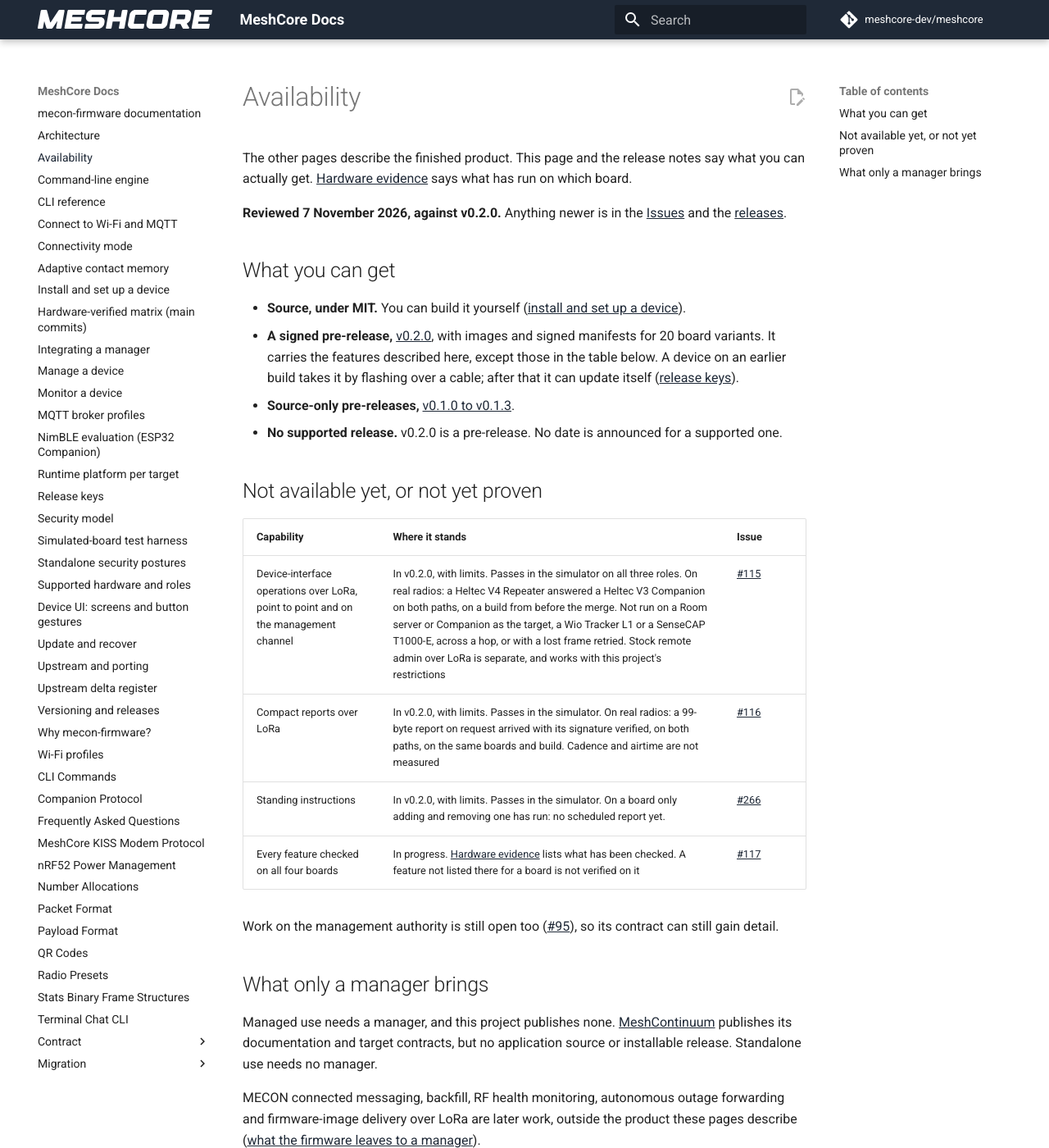
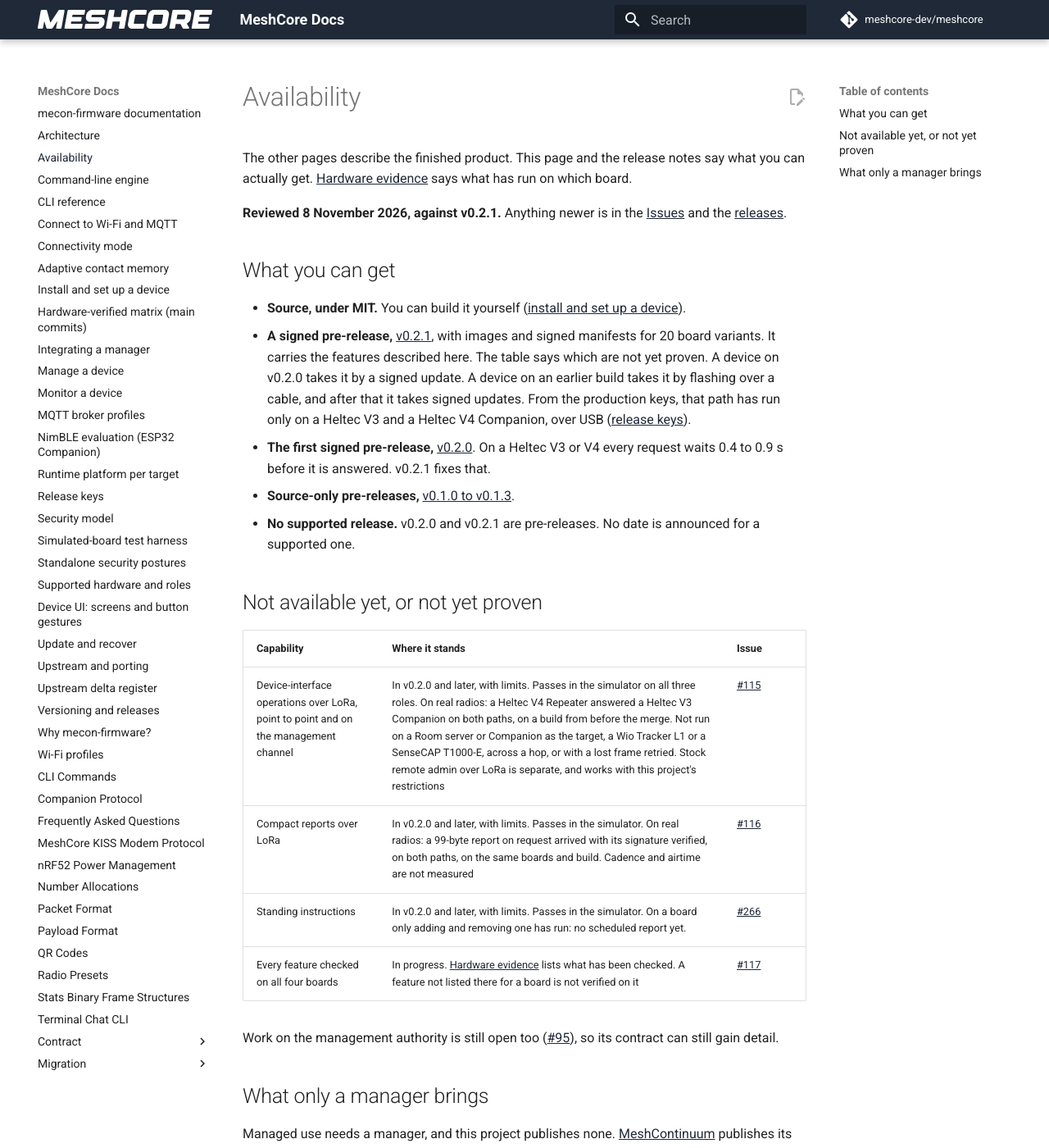
Before and after one commit to hoejriis/mecon-firmware, an MkDocs documentation site: the page built from docs/AVAILABILITY.md, in a window 1280 px wide and 1400 px high. Shown: the whole window at 82% size. Built offline with MkDocs 1.6.1 and Material for MkDocs 9.7.7, drawn with Linux system fonts in a browser that asks for light colours; comment, search, counter and statistics services are not loaded.

Commit message:
Docs: v0.2.1 is out; its board reads; latency in the release read (#406)
* Docs: v0.2.1 is out; its board reads; latency in the release read

AVAILABILITY now names v0.2.1 and carries the two corrections mecon-docs
flagged: the release carries the features described, and the table says
which are not yet proven; and after a cable flash a device takes signed
updates, which from the production keys has run only on a Heltec V3 and
V4 Companion over USB. Tonight's reads made that second board true.

HARDWARE_VERIFIED gains the v0.2.1 update rows on v3test and v4test,
with v0.2.0 measured on the same V3 first (425 ms against 15 ms), and the
first V3 run that was set aside and why. It also states that reading a
release on an ESP32 board includes mecon_latency_hw.py under 200 ms, the
regression check Issue 397 asks for, and that the tool resets a V3, so
it runs only on a confirmed image.

Co-Authored-By: Claude Opus 5.5 (1M context) <noreply@anthropic.com>

* Docs: the 600 s V4 row claims only what the tool could see

The stall tool skips native frames, where a known contact's advert is
pushed (code 0x80), and never read whether its stream subscriptions were
accepted. "No advert before any of them" was therefore an absent output,
not a negative result.

Co-Authored-By: Claude Opus 5.5 (1M context) <noreply@anthropic.com>

---------

Co-authored-by: Claude Opus 5.5 (1M context) <noreply@anthropic.com>

```diff
--- a/docs/AVAILABILITY.md
+++ b/docs/AVAILABILITY.md
@@ -2,22 +2,23 @@
 
 The other pages describe the finished product. This page and the release notes say what you can actually get. [Hardware evidence](HARDWARE_VERIFIED.md) says what has run on which board.
 
-**Reviewed 7 November 2026, against v0.2.0.** Anything newer is in the [Issues](https://github.com/hoejriis/mecon-firmware/issues) and the [releases](https://github.com/hoejriis/mecon-firmware/releases).
+**Reviewed 8 November 2026, against v0.2.1.** Anything newer is in the [Issues](https://github.com/hoejriis/mecon-firmware/issues) and the [releases](https://github.com/hoejriis/mecon-firmware/releases).
 
 ## What you can get
 
 - **Source, under MIT.** You can build it yourself ([install and set up a device](GETTING_STARTED.md)).
-- **A signed pre-release,** [v0.2.0](https://github.com/hoejriis/mecon-firmware/releases/tag/v0.2.0), with images and signed manifests for 20 board variants. It carries the features described here, except those in the table below. A device on an earlier build takes it by flashing over a cable; after that it can update itself ([release keys](RELEASE_KEYS.md)).
+- **A signed pre-release,** [v0.2.1](https://github.com/hoejriis/mecon-firmware/releases/tag/v0.2.1), with images and signed manifests for 20 board variants. It carries the features described here. The table says which are not yet proven. A device on v0.2.0 takes it by a signed update. A device on an earlier build takes it by flashing over a cable, and after that it takes signed updates. From the production keys, that path has run only on a Heltec V3 and a Heltec V4 Companion, over USB ([release keys](RELEASE_KEYS.md)).
+- **The first signed pre-release,** [v0.2.0](https://github.com/hoejriis/mecon-firmware/releases/tag/v0.2.0). On a Heltec V3 or V4 every request waits 0.4 to 0.9 s before it is answered. v0.2.1 fixes that.
 - **Source-only pre-releases,** [v0.1.0 to v0.1.3](https://github.com/hoejriis/mecon-firmware/releases).
-- **No supported release.** v0.2.0 is a pre-release. No date is announced for a supported one.
+- **No supported release.** v0.2.0 and v0.2.1 are pre-releases. No date is announced for a supported one.
 
 ## Not available yet, or not yet proven
 
 | Capability | Where it stands | Issue |
 |---|---|---|
-| Device-interface operations over LoRa, point to point and on the management channel | In v0.2.0, with limits. Passes in the simulator on all three roles. On real radios: a Heltec V4 Repeater answered a Heltec V3 Companion on both paths, on a build from before the merge. Not run on a Room server or Companion as the target, a Wio Tracker L1 or a SenseCAP T1000-E, across a hop, or with a lost frame retried. Stock remote admin over LoRa is separate, and works with this project's restrictions | [#115](https://github.com/hoejriis/mecon-firmware/issues/115) |
-| Compact reports over LoRa | In v0.2.0, with limits. Passes in the simulator. On real radios: a 99-byte report on request arrived with its signature verified, on both paths, on the same boards and build. Cadence and airtime are not measured | [#116](https://github.com/hoejriis/mecon-firmware/issues/116) |
-| Standing instructions | In v0.2.0, with limits. Passes in the simulator. On a board only adding and removing one has run: no scheduled report yet. | [#266](https://github.com/hoejriis/mecon-firmware/issues/266) |
+| Device-interface operations over LoRa, point to point and on the management channel | In v0.2.0 and later, with limits. Passes in the simulator on all three roles. On real radios: a Heltec V4 Repeater answered a Heltec V3 Companion on both paths, on a build from before the merge. Not run on a Room server or Companion as the target, a Wio Tracker L1 or a SenseCAP T1000-E, across a hop, or with a lost frame retried. Stock remote admin over LoRa is separate, and works with this project's restrictions | [#115](https://github.com/hoejriis/mecon-firmware/issues/115) |
+| Compact reports over LoRa | In v0.2.0 and later, with limits. Passes in the simulator. On real radios: a 99-byte report on request arrived with its signature verified, on both paths, on the same boards and build. Cadence and airtime are not measured | [#116](https://github.com/hoejriis/mecon-firmware/issues/116) |
+| Standing instructions | In v0.2.0 and later, with limits. Passes in the simulator. On a board only adding and removing one has run: no scheduled report yet. | [#266](https://github.com/hoejriis/mecon-firmware/issues/266) |
 | Every feature checked on all four boards | In progress. [Hardware evidence](HARDWARE_VERIFIED.md) lists what has been checked. A feature not listed there for a board is not verified on it | [#117](https://github.com/hoejriis/mecon-firmware/issues/117) |
 
 Work on the management authority is still open too ([#95](https://github.com/hoejriis/mecon-firmware/issues/95)), so its contract can still gain detail.
```
Also changed, not shown: docs/HARDWARE_VERIFIED.md (+4 -0 lines).
